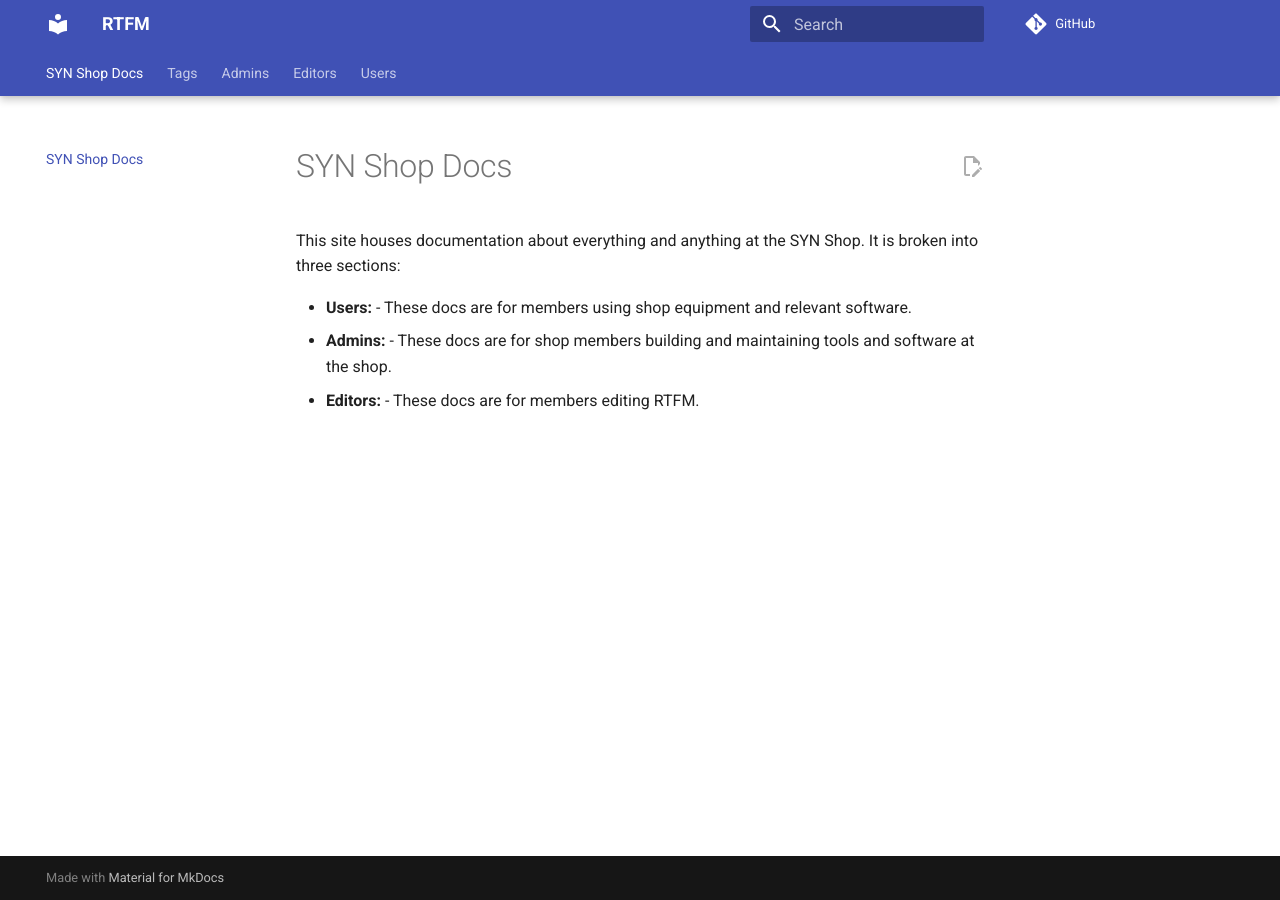
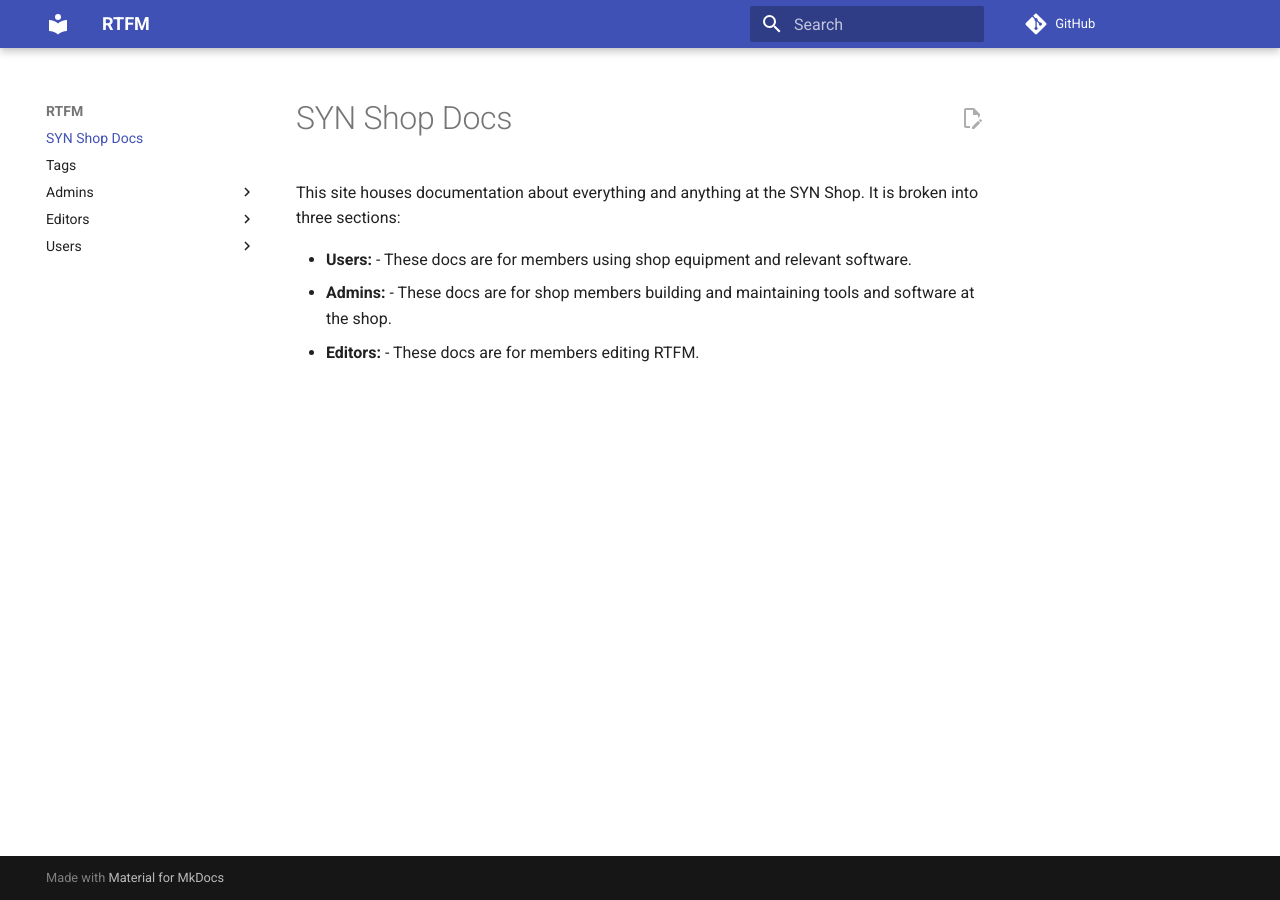
Before and after one commit to synshop/rtfm, an MkDocs documentation site: the page built from docs/index.md, in a window 1280 px wide. Built offline with MkDocs 1.6.1 and Material for MkDocs 9.7.7, drawn with Linux system fonts in a browser that asks for light colours; comment, search, counter and statistics services are not loaded.

Commit message:
Update mkdocs.yml

```diff
--- a/mkdocs.yml
+++ b/mkdocs.yml
@@ -1,9 +1,8 @@
 site_name: RTFM
 theme:
     features:
-        - content.action.edit
-        - navigation.tabs
-        - navigation.tabs.sticky
+    - content.action.edit
+    - toc.follow
     name: material
 extra_css:
     - css/rtfm.css
```
